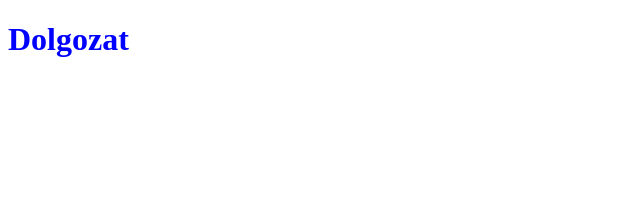
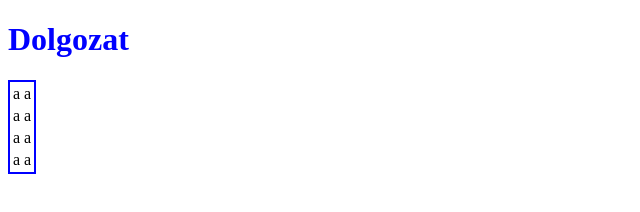
Before and after one commit to Zsombor139/dolgozat-2.0, a plain HTML site: page index.html in a window 1280 px wide. Shown: the whole page, without its empty margins (0-640 px from the left). Drawn offline with Linux system fonts and the light colour scheme.

Commit message:
tablazat,css

```diff
--- a/index.html
+++ b/index.html
@@ -9,5 +9,23 @@
 </head>
 <body>
     <h1>Dolgozat</h1>
+    <table>
+        <tr>
+            <td>a</td>
+            <td>a</td>
+        </tr>
+        <tr>
+            <td>a</td>
+            <td>a</td>
+        </tr>
+        <tr>
+            <td>a</td>
+            <td>a</td>
+        </tr>
+        <tr>
+            <td>a</td>
+            <td>a</td>
+        </tr>
+    </table>
 </body>
 </html>
--- a/style.css
+++ b/style.css
@@ -1,3 +1,8 @@
 h1{
     color: blue;
 }
+table{
+    border: 2px;
+    border-style: solid;
+    border-color: blue;
+}
```
